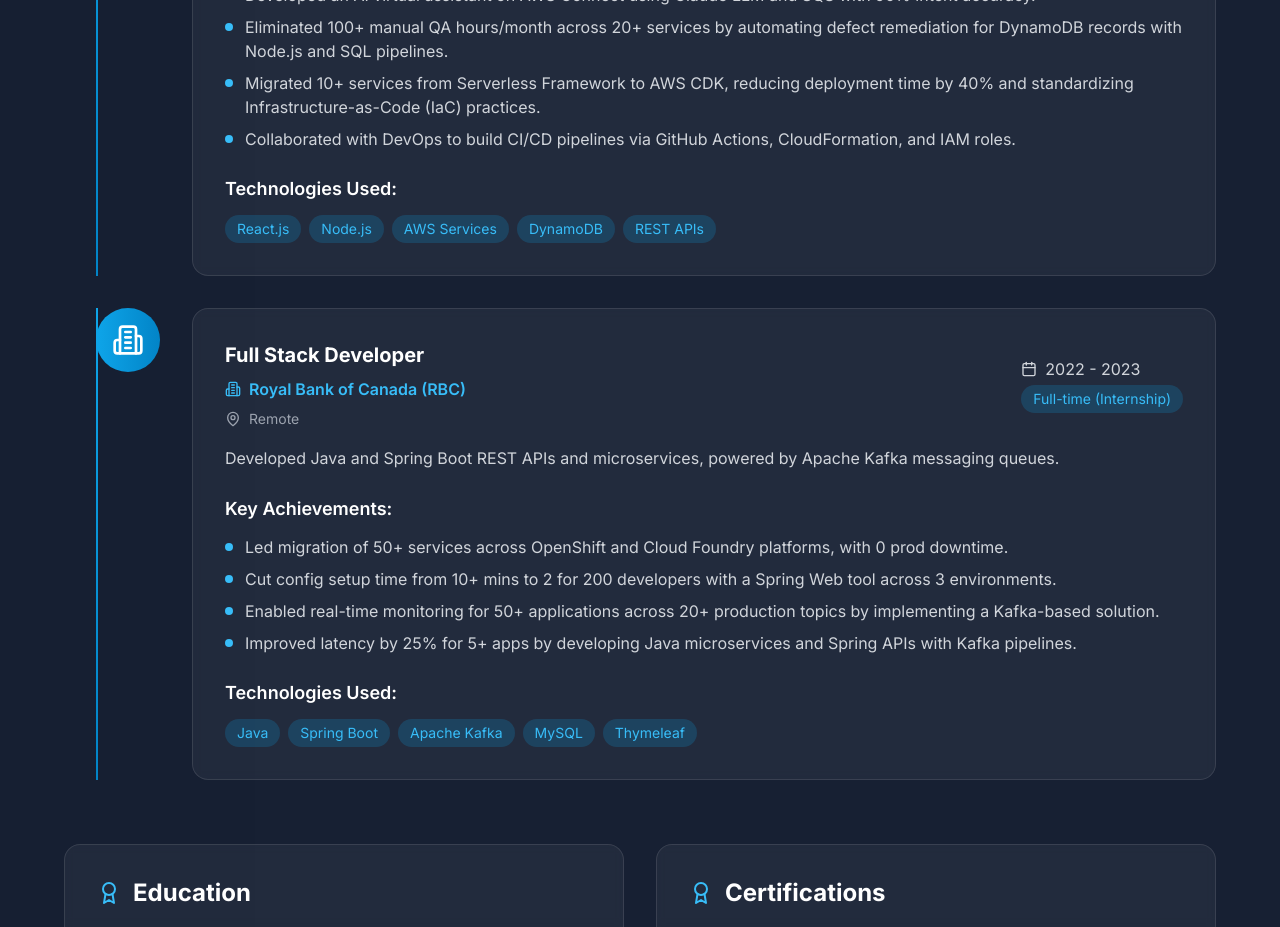
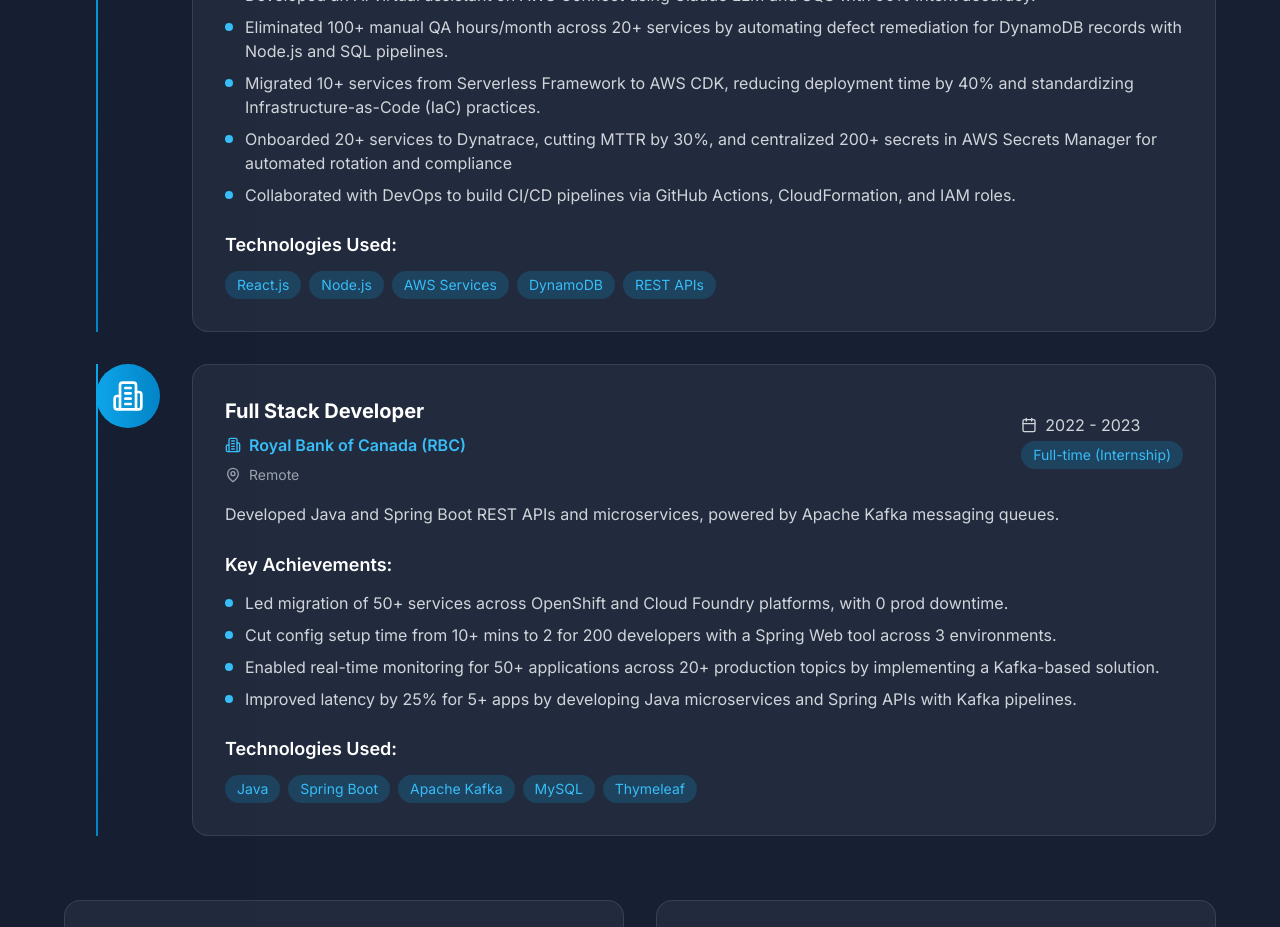
Before and after one commit to AdwaitKulkarni58/portfolio, a Next.js app: page / in a window 1280 px wide. Shown: the part 3380-4307 px from the top of the page. Built offline with nearby package versions, Linux system fonts and the light colour scheme.

Commit message:
update experience

```diff
--- a/components/Experience.tsx
+++ b/components/Experience.tsx
@@ -20,6 +20,7 @@
       "Developed an AI virtual assistant on AWS Connect using Claude LLM and SQS with 90% intent accuracy.",
       "Eliminated 100+ manual QA hours/month across 20+ services by automating defect remediation for DynamoDB records with Node.js and SQL pipelines.",
       "Migrated 10+ services from Serverless Framework to AWS CDK, reducing deployment time by 40% and standardizing Infrastructure-as-Code (IaC) practices.",
+      "Onboarded 20+ services to Dynatrace, cutting MTTR by 30%, and centralized 200+ secrets in AWS Secrets Manager for automated rotation and compliance",
       "Collaborated with DevOps to build CI/CD pipelines via GitHub Actions, CloudFormation, and IAM roles.",
     ],
     technologies: [
```
